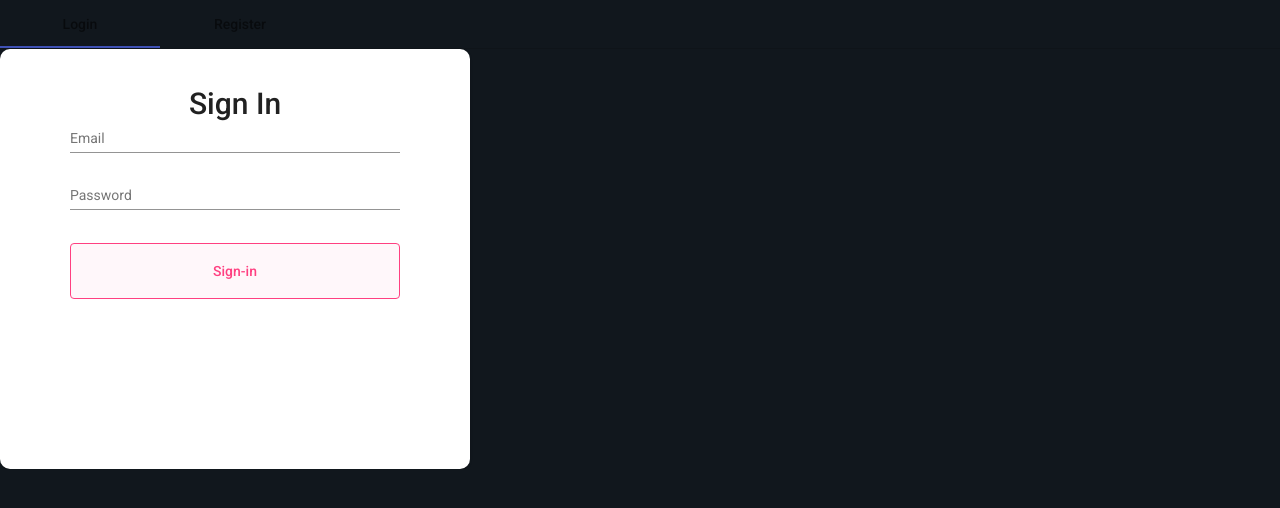
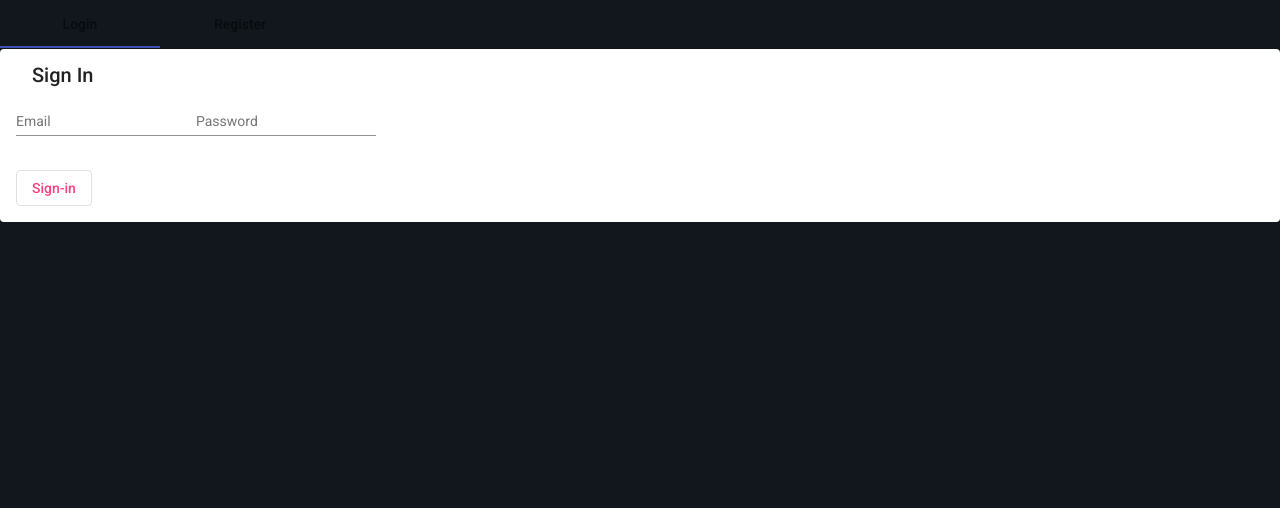
Before and after one commit to Nazzeya/deliverysystem, an Angular app in the folder newCLient/: page / in a window 1280 px wide. Shown: the top 508 px of the page. Built offline with nearby package versions, Linux system fonts and the light colour scheme.

Commit message:
Update login-page.component.css

```diff
--- a/newCLient/src/app/login-page/login-page.component.css
+++ b/newCLient/src/app/login-page/login-page.component.css
@@ -1,111 +1,135 @@
-html,
-body {
-	height: 100%;
-	margin: 0;
-	padding: 0;
+body{
+  margin: 0;
+  background-color: #1B1A17;
+  font-family: monospace;
 }
 
-body {
-	min-height: 100vh;
-	background-color: #e5e5e5;
-	font-family: 'Roboto', sans-serif;
+.nav {
+  position: relative;
+  height: 50px;
+  display: flex;
+  align-items: center;
 }
 
-.app-header {
-	justify-content: space-between;
-	position: fixed;
-	top: 0;
-	left: 0;
-	right: 0;
-	z-index: 2;
-	box-shadow: 0 3px 5px -1px rgba(0, 0, 0, .2), 0 6px 10px 0 rgba(0, 0, 0, .14), 0 1px 18px 0 rgba(0, 0, 0, .12);
+.nav_btns{
+  width: 100%;
+  text-align: center;
 }
 
-.main-wrapper {
-	height: 40vh;
-
-	/* height: 100%; */
+.nav_btns a{
+  margin: 0 10px;
+  text-decoration: none;
+  color: #8B9A46;
+  font-weight: bold;
 }
 
-.positronx {
-	text-decoration: none;
-	color: #ffffff;
+.cart_btn{
+  position: absolute;
+  right: 50px;
 }
 
-.box {
-	position: relative;
-	top: 0;
-	opacity: 1;
-	float: left;
-	padding: 60px 50px 40px 50px;
-	width: 100%;
-	background: #fff;
-	border-radius: 10px;
-	transform: scale(1);
-	-webkit-transform: scale(1);
-	-ms-transform: scale(1);
-	z-index: 5;
-	max-width: 330px;
-	height: 100%;
+.cart_btn button{
+  background-color: grey;
+  border: 2px solid #8B9A46;
+  width: 50px;
+  text-align: center;
+  padding: 12px 15px 0px 15px;
 }
 
-.box.back {
-	transform: scale(.95);
-	-webkit-transform: scale(.95);
-	-ms-transform: scale(.95);
-	top: -20px;
-	opacity: .8;
-	z-index: -1;
+.cart_btn img{
+  height: 23px;
 }
 
-.box:before {
-	content: "";
-	width: 100%;
-	height: 30px;
-	border-radius: 10px;
-	position: absolute;
-	top: -10px;
-	background: rgba(255, 255, 255, .6);
-	left: 0;
-	transform: scale(.95);
-	-webkit-transform: scale(.95);
-	-ms-transform: scale(.95);
-	z-index: -1;
+.container{
+  padding: 45px 5px;
+  width: 1000px;
+  margin-left: auto;
+  margin-right: auto;
 }
 
-.main-wrapper .example-form {
-	min-width: 100%;
-	max-width: 300px;
-	width: 100%;
+.main_form {
+  background-image: url(../imgs/pokey.png);
+  background-position: left;
+  background-repeat: no-repeat;
+  background-size: contain;
+  height: 500px;
 }
 
-.main-wrapper .example-full-width,
-.main-wrapper .btn-block {
-	width: 100%;
+.reg_form{
+  width: 450px;
+  margin-left: auto;
 }
 
-.main-wrapper mat-card-header {
-	text-align: center;
-	width: 100%;
-	display: block;
-	font-weight: 700;
+.reg_form h2{
+  color: #8B9A46;
+  font-size: 22px;
 }
 
-.main-wrapper mat-card-header mat-card-title {
-	font-size: 30px;
-	margin: 0;
+.reg_form p{
+  color: #8B9A46;
+  font-size: 14px;
+  margin: 0;
 }
 
-.main-wrapper .mat-card {
-	padding: 45px 70px 55px;
+.input_form {
+  margin: 15px 0;
 }
 
-.main-wrapper .mat-stroked-button {
-	border: 1px solid currentColor;
-	line-height: 54px;
-	background: #FFF7FA;
+.input_form input{
+  padding: 5px 3px;
+  background-color: #9D9D9D;
+  border: 2px solid #8B9A46;
+  color: white;
+  width: 100%;
+  font-size: 18px;
 }
 
-.main-wrapper .mat-form-field-appearance-legacy .mat-form-field-infix {
-	padding: 0.8375em 0;
+.input_form select{
+  padding: 5px 3px;
+  background-color: #9D9D9D;
+  border: 2px solid #8B9A46;
+  color: white;
+  width: 102.225%;
+  font-size: 18px;
 }
+
+.check input {
+  margin-top: 2px;
+}
+
+.check label {
+  color: white;
+  user-select: none;
+  font-size: 16px;
+}
+
+.reg_btn{
+  margin-top: 25px;
+  margin-left: -1px;
+}
+
+.reg_btn button{
+  padding: 11px 50px;
+  background-color: #8A8635;
+  text-decoration: none;
+  color: white;
+  font-size: 15px;
+  user-select: none;
+  border-color: #1B1A17;
+  cursor: pointer;
+}
+
+.reg_btn a{
+  padding: 10px 50px;
+  background-color: #8A8635;
+  text-decoration: none;
+  color: white;
+  font-size: 16px;
+  user-select: none;
+  border: none;
+}
+
+.footer{
+  background-color: black;
+  margin-top: auto;
+}
```
